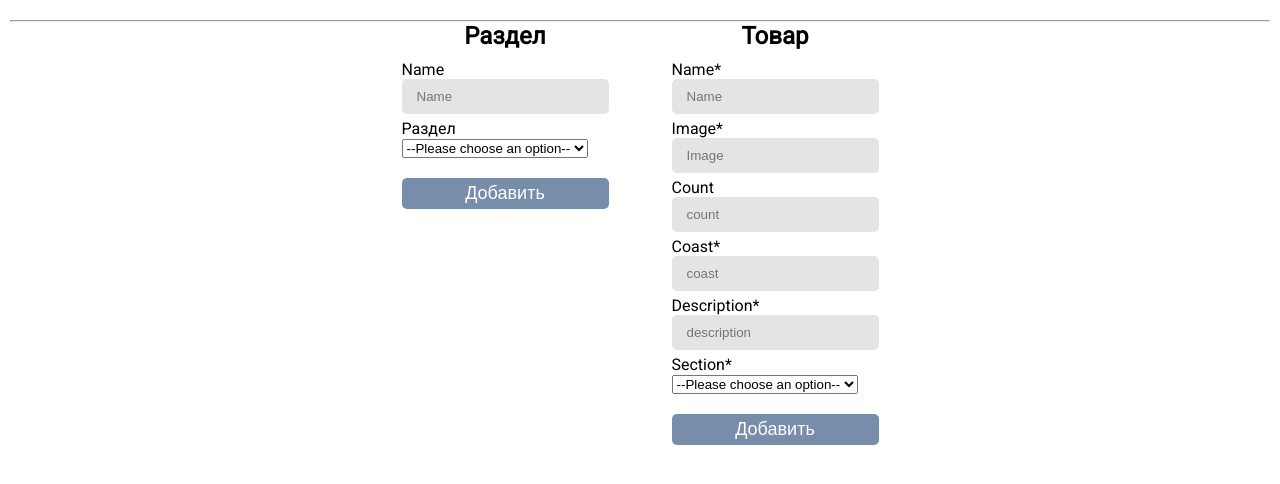
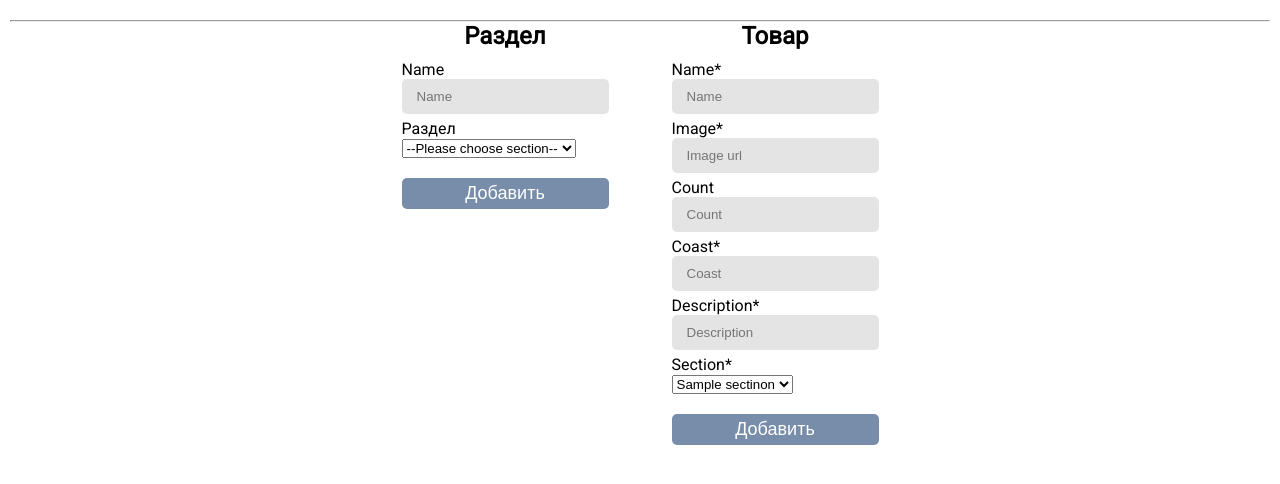
Before and after one commit to bokonV2/KirilCursBD, a Python web app: template templates/admin.html in a window 1280 px wide. Shown: the part 233-717 px from the top of the page. Run offline with Jinja, Linux system fonts and the light colour scheme; the template is opened without the code that fills it: most values are stand-ins (such as "Sample title", 1, 10 or a date in 2020).

Commit message:
add admin and items

```diff
--- a/templates/admin.html
+++ b/templates/admin.html
@@ -32,21 +32,20 @@
 
     <div class="add add_section">
       <h1>Раздел</h1>
-      <form action="#" method="post">
+      <form action="/admin/addSection" method="post">
         <label>
           Name
           <br><input type="text" name="name" autocomplete="new_name" placeholder="Name" required>
         </label>
         <label>
           Раздел
-          <br><select name="section">
-            <option value="">--Please choose an option--</option>
-            <option value="dog">Dog</option>
-            <option value="cat">Cat</option>
-            <option value="hamster">Hamster</option>
-            <option value="parrot">Parrot</option>
-            <option value="spider">Spider</option>
-            <option value="goldfish">Goldfish</option>
+          <br><select name="section_id" required>
+            <option value="0">--Please choose section--</option>
+            <option value="{{ sections[0].id }}">{{ sections[0].name }}</option>
+            <option value="{{ sections[1].id }}">{{ sections[1].name }}</option>
+            <option value="{{ sections[2].id }}">{{ sections[2].name }}</option>
+            <option value="{{ sections[3].id }}">{{ sections[3].name }}</option>
+            <option value="{{ sections[4].id }}">{{ sections[4].name }}</option>
           </select>
         </label>
         <input type="submit" value="Добавить">
@@ -55,37 +54,37 @@
 
     <div class="add add_items">
       <h1>Товар</h1>
-      <form action="#" method="post">
+      <form action="/admin/addItems" method="post">
         <label>
           Name*
           <br><input type="text" name="name" autocomplete="new_name" placeholder="Name" required>
         </label>
         <label>
           Image*
-          <br><input type="url" name="Image" autocomplete="new_Image" placeholder="Image" required>
+          <br><input type="url" name="image" autocomplete="new_Image" placeholder="Image url" required>
         </label>
         <label>
           Count
-          <br><input type="text" name="count" autocomplete="new_count" placeholder="count">
+          <br><input type="text" name="count" autocomplete="new_count" placeholder="Count">
         </label>
         <label>
           Coast*
-          <br><input type="text" name="coast" autocomplete="new_coast" placeholder="coast" required>
+          <br><input type="text" name="coast" autocomplete="new_coast" placeholder="Coast" required>
         </label>
         <label>
           Description*
-          <br><input type="text" name="description" autocomplete="new_description" placeholder="description" required>
+          <br><input type="text" name="description" autocomplete="new_description" placeholder="Description" required>
         </label>
         <label>
           Section*
-          <br><select name="section">
-            <option value="">--Please choose an option--</option>
-            <option value="dog">Dog</option>
-            <option value="cat">Cat</option>
-            <option value="hamster">Hamster</option>
-            <option value="parrot">Parrot</option>
-            <option value="spider">Spider</option>
-            <option value="goldfish">Goldfish</option>
+          <br><select name="section_id">
+            {% for super in superSections %}
+            <option value="0" disabled>{{ sections[loop.index0].name }}</option>
+              {% for sectinon in super %}
+              <option value="{{sectinon.id}}">{{sectinon.name}}</option>
+              {% endfor %}
+            </div>
+            {% endfor %}
           </select>
         </label>
         <input type="submit" value="Добавить">
```
Also changed, not shown: main.py (+26 -0 lines), myUtilsDB.py (+13 -3 lines).
